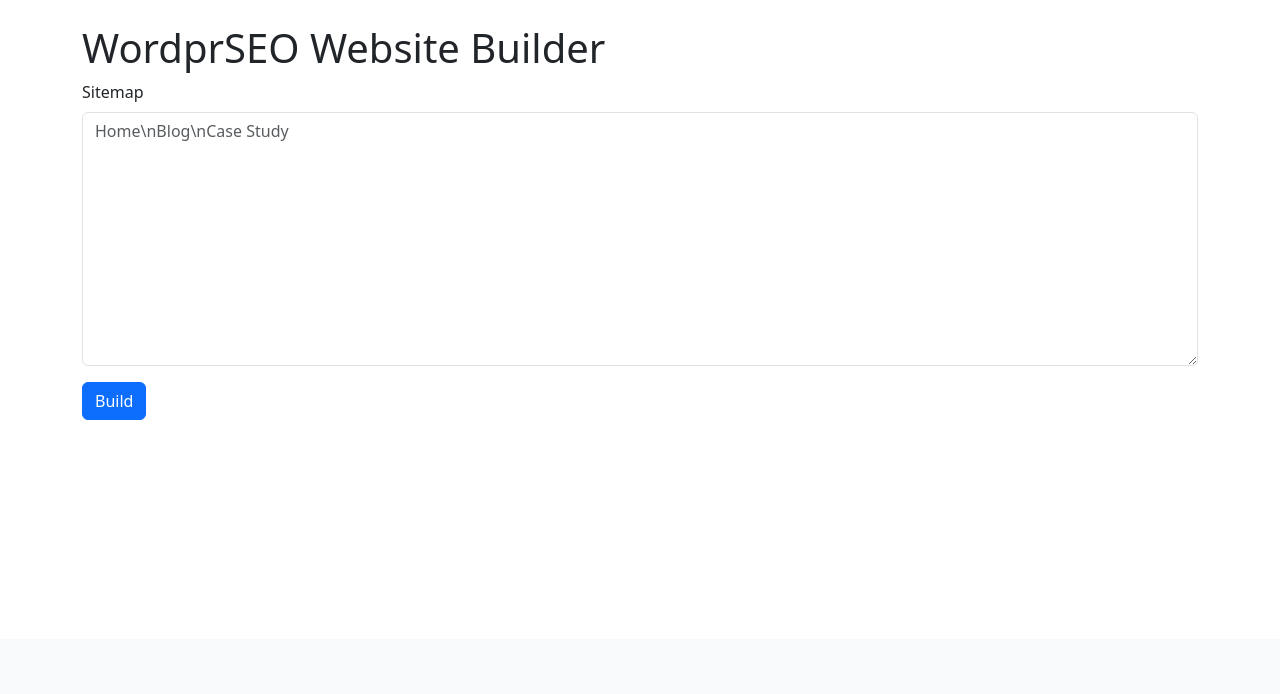
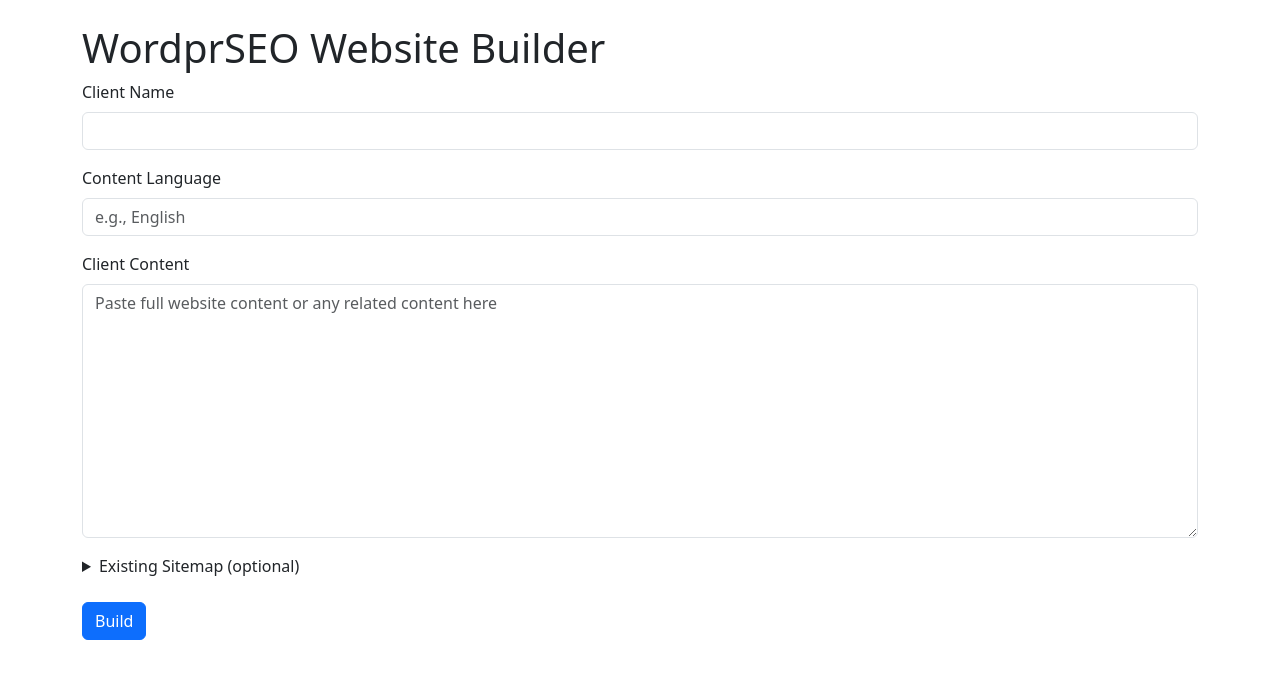
Before and after one commit to greenmindagency/tools, a PHP site: page /wordprseo-website-builder/ in a window 1280 px wide. Shown: the part 161-855 px from the top of the page. Before the commit the page ends 581 px from the top, so only its background shows below. Run offline with PHP 8.4, Linux system fonts and the light colour scheme.

Commit message:
Classified sitemap lines into pages, categories, tags, or singles and returned structured JSON entries for the builder  Expanded the form to capture client name, content language, full content, and an optional collapsible sitemap section for pasting existing structures  Rendered an editable sitemap with type badges and a two-level drag-and-drop interface powered by Nested Sortable

```diff
--- a/wordprseo-website-builder/index.php
+++ b/wordprseo-website-builder/index.php
@@ -4,9 +4,17 @@ include 'header.php';
 $result = null;
 $error = null;
 if ($_SERVER['REQUEST_METHOD'] === 'POST') {
+    $client = $_POST['client'] ?? '';
+    $language = $_POST['language'] ?? '';
+    $content = $_POST['content'] ?? '';
     $sitemap = $_POST['sitemap'] ?? '';
     $cmd = 'python3 ' . escapeshellarg(__DIR__ . '/builder.py');
-    $env = ['SITEMAP' => $sitemap];
+    $env = [
+        'CLIENT' => $client,
+        'LANGUAGE' => $language,
+        'CONTENT' => $content,
+        'SITEMAP' => $sitemap
+    ];
     $process = proc_open($cmd, [1=>['pipe','w'], 2=>['pipe','w']], $pipes, __DIR__, $env);
     if (is_resource($process)) {
         $output = stream_get_contents($pipes[1]);
@@ -27,22 +35,53 @@ if ($_SERVER['REQUEST_METHOD'] === 'POST') {
 <h1>WordprSEO Website Builder</h1>
 <form method="post" class="mb-4">
   <div class="mb-3">
-    <label class="form-label">Sitemap</label>
-    <textarea name="sitemap" class="form-control" rows="10" placeholder="Home\nBlog\nCase Study"></textarea>
+    <label class="form-label">Client Name</label>
+    <input type="text" name="client" class="form-control" required>
   </div>
+  <div class="mb-3">
+    <label class="form-label">Content Language</label>
+    <input type="text" name="language" class="form-control" placeholder="e.g., English">
+  </div>
+  <div class="mb-3">
+    <label class="form-label">Client Content</label>
+    <textarea name="content" class="form-control" rows="10" placeholder="Paste full website content or any related content here"></textarea>
+  </div>
+  <details class="mb-3">
+    <summary class="form-label">Existing Sitemap (optional)</summary>
+    <textarea name="sitemap" class="form-control mt-2" rows="5" placeholder="Home\nAbout\nBlog"></textarea>
+  </details>
   <button type="submit" class="btn btn-primary">Build</button>
 </form>
 <?php if ($error): ?>
 <div class="alert alert-danger"><?= htmlspecialchars($error) ?></div>
 <?php endif; ?>
-<?php if ($result): ?>
+<?php if ($result && !empty($result['sitemap'])): ?>
 <div class="mb-3">
   <h2>Sitemap</h2>
-  <ul>
+  <ol id="sitemapList" class="list-unstyled">
   <?php foreach ($result['sitemap'] as $item): ?>
-    <li><?= htmlspecialchars($item) ?></li>
+    <li>
+      <div class="d-flex justify-content-between align-items-center border p-2 mb-1">
+        <span><?= htmlspecialchars($item['title']) ?></span>
+        <span class="badge bg-secondary"><?= htmlspecialchars($item['type']) ?></span>
+      </div>
+      <ol></ol>
+    </li>
   <?php endforeach; ?>
-  </ul>
+  </ol>
 </div>
+<script src="https://code.jquery.com/jquery-3.6.0.min.js"></script>
+<script src="https://code.jquery.com/ui/1.13.2/jquery-ui.min.js"></script>
+<script src="https://cdnjs.cloudflare.com/ajax/libs/jquery.mjs.nestedSortable/2.1.0/jquery.mjs.nestedSortable.min.js"></script>
+<script>
+$(function() {
+  $('#sitemapList').nestedSortable({
+    handle: 'div',
+    items: 'li',
+    toleranceElement: '> div',
+    maxLevels: 2
+  });
+});
+</script>
 <?php endif; ?>
 <?php include 'footer.php'; ?>
```
Also changed, not shown: 1 other file.
